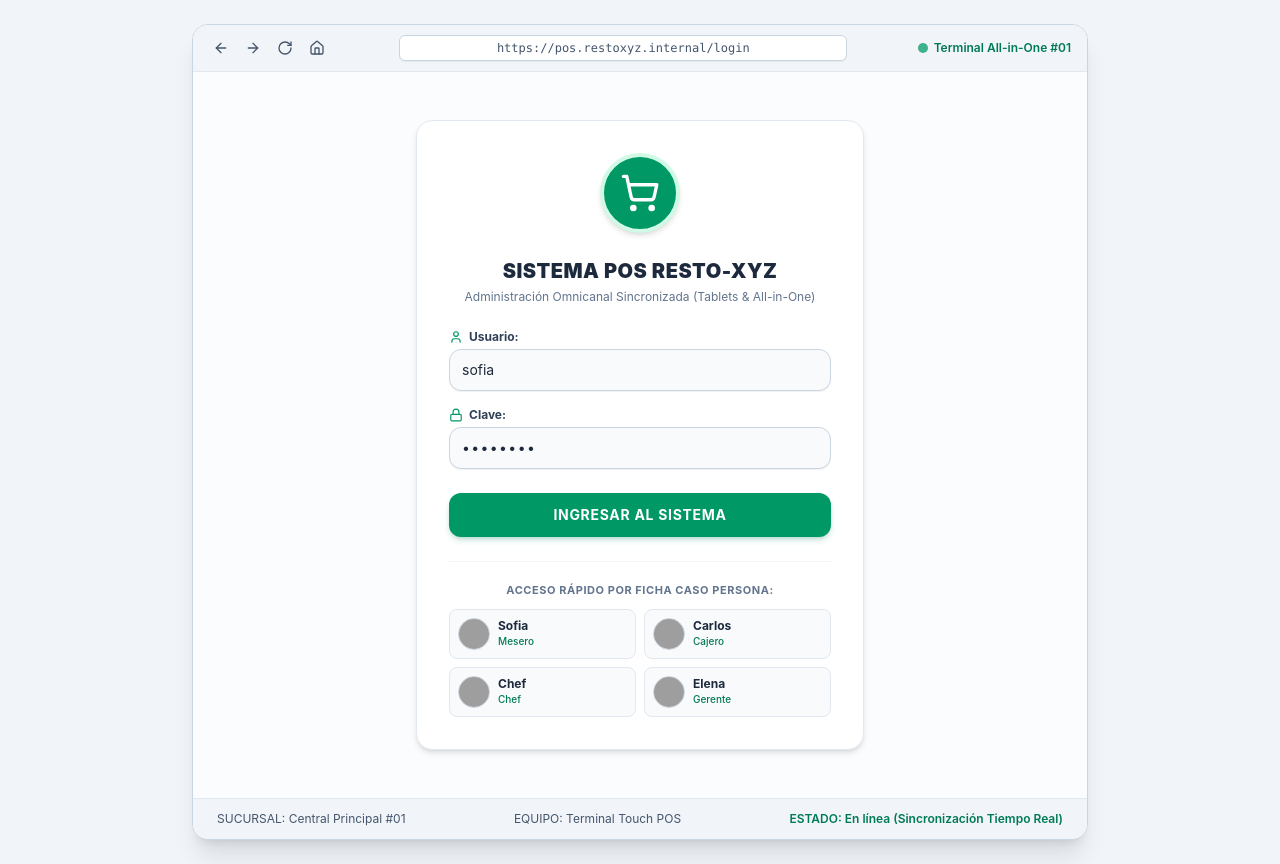
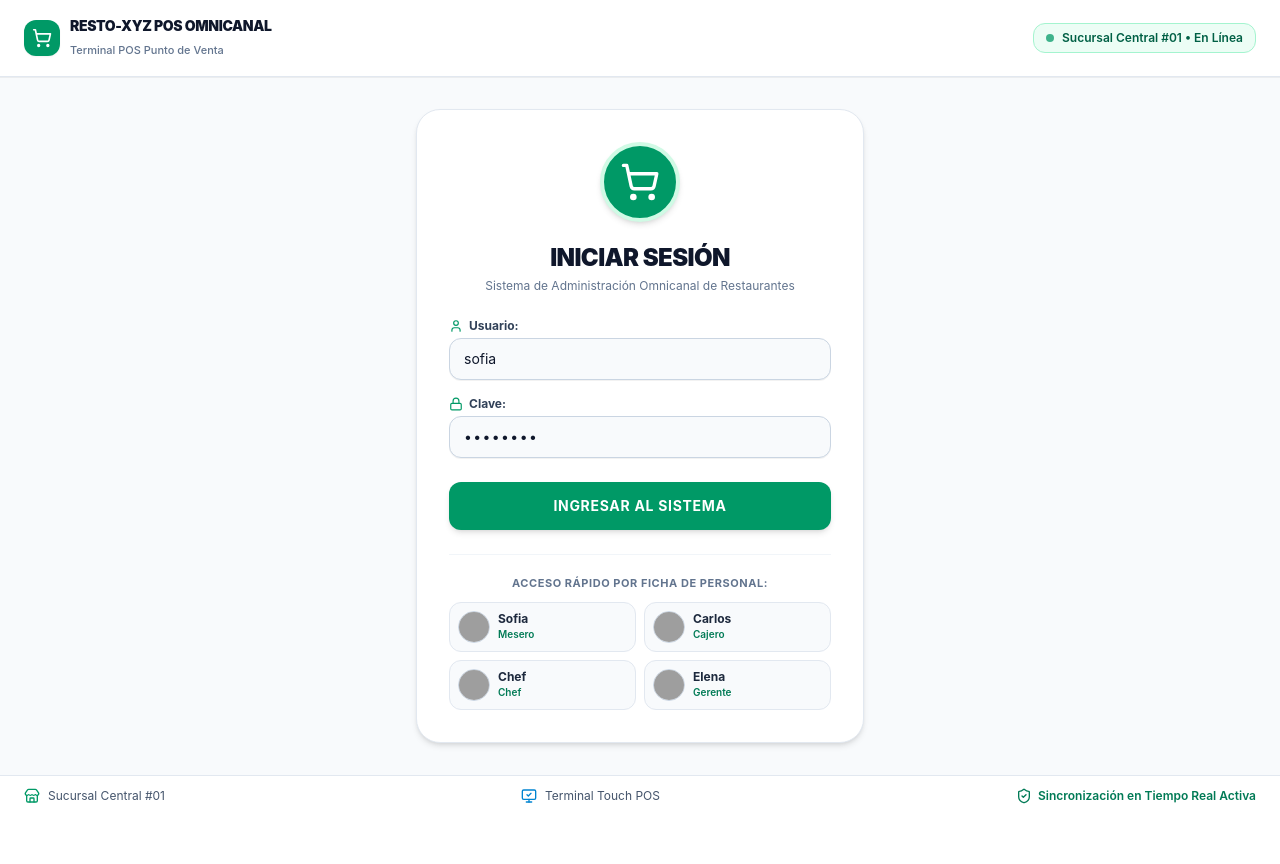
Before and after one commit to alexcastroac63/POSVENTA, a React (Vite) app: page / in a window 1280 px wide. After the commit the page ends 816 px from the top, so only its background shows below. Built offline with nearby package versions, Linux system fonts and the light colour scheme; grey boxes are pictures that could not be loaded.

Commit message:
refactor(ui): remove device simulation frames
Simplify the interface by removing artificial laptop and tablet frames in favor of a clean, native full-screen layout.

```diff
--- a/docker-compose.yml
+++ b/docker-compose.yml
@@ -1,5 +1,3 @@
-version: '3.8'
-
 services:
   # 1. Frontend Web App (React Native Web + Vite SPA)
   restoxyz-frontend:
@@ -42,9 +40,9 @@ services:
     networks:
       - restaurant-net
 
-  # 3. Docker tipo S3 para almacenamiento de imágenes (MinIO S3-Compatible)
+  # 3. Docker tipo S3 para almacenamiento de imágenes (MinIO S3-Compatible de Quay.io)
   minio-s3:
-    image: minio/minio:latest
+    image: quay.io/minio/minio:latest
     container_name: restoxyz-s3-storage
     restart: always
     ports:
--- a/src/components/auth/LoginScreen.tsx
+++ b/src/components/auth/LoginScreen.tsx
@@ -6,10 +6,10 @@
 import React, { useState } from 'react';
 import { useRestaurant } from '../../context/RestaurantContext';
 import { INITIAL_USERS } from '../../data/initialData';
-import { ShoppingCart, ArrowLeft, ArrowRight, RotateCw, Home, Lock, User as UserIcon } from 'lucide-react';
+import { ShoppingCart, Lock, User as UserIcon, Store, MonitorCheck, ShieldCheck } from 'lucide-react';
 
 export const LoginScreen: React.FC = () => {
-  const { login } = useRestaurant();
+  const { login, branch } = useRestaurant();
   const [username, setUsername] = useState('sofia');
   const [password, setPassword] = useState('••••••••');
   const [errorMsg, setErrorMsg] = useState('');
@@ -31,40 +31,40 @@ export const LoginScreen: React.FC = () => {
   };
 
   return (
-    <div className="min-h-screen bg-slate-100 flex flex-col items-center justify-center p-3 sm:p-6 font-sans">
-      {/* Wireframe Window Shell (Executive Light Theme) */}
-      <div className="w-full max-w-4xl bg-white border border-slate-300 rounded-2xl shadow-xl overflow-hidden flex flex-col">
-        {/* Browser Title Bar */}
-        <div className="bg-slate-100 px-4 py-2.5 border-b border-slate-200 flex items-center justify-between gap-3 text-slate-600">
-          <div className="flex items-center gap-2">
-            <button className="p-1 hover:text-slate-900 transition"><ArrowLeft className="w-4 h-4" /></button>
-            <button className="p-1 hover:text-slate-900 transition"><ArrowRight className="w-4 h-4" /></button>
-            <button className="p-1 hover:text-slate-900 transition"><RotateCw className="w-4 h-4" /></button>
-            <button className="p-1 hover:text-slate-900 transition"><Home className="w-4 h-4" /></button>
+    <div className="min-h-screen bg-slate-50 flex flex-col justify-between font-sans">
+      {/* Clean Executive Top Bar */}
+      <header className="px-6 py-4 bg-white border-b border-slate-200 flex items-center justify-between shadow-2xs">
+        <div className="flex items-center gap-2.5">
+          <div className="w-9 h-9 rounded-xl bg-emerald-600 flex items-center justify-center text-white shadow-xs">
+            <ShoppingCart className="w-5 h-5" />
           </div>
-          <div className="flex-1 max-w-md bg-white border border-slate-300 rounded-md px-3 py-1 text-xs text-center text-slate-600 font-mono shadow-2xs">
-            https://pos.restoxyz.internal/login
-          </div>
-          <div className="flex items-center gap-1.5 text-xs text-emerald-700 font-semibold">
-            <span className="w-2.5 h-2.5 rounded-full bg-emerald-600 animate-pulse"></span>
-            Terminal All-in-One #01
+          <div>
+            <h1 className="text-sm font-black text-slate-900 uppercase tracking-tight">
+              RESTO-XYZ POS OMNICANAL
+            </h1>
+            <span className="text-[11px] text-slate-500 font-medium">Terminal POS Punto de Venta</span>
           </div>
         </div>
 
-        {/* Inner Canvas */}
-        <div className="p-6 md:p-12 flex flex-col items-center justify-center min-h-[520px] bg-slate-50/60">
-          {/* Central Login Box matching the wireframe */}
-          <div className="w-full max-w-md bg-white border border-slate-200 rounded-2xl p-8 shadow-md flex flex-col items-center">
-            {/* Round Green Cart Icon (Direct representation of Blank diagram (7).svg) */}
-            <div className="w-20 h-20 rounded-full bg-emerald-600 border-4 border-emerald-100 flex items-center justify-center shadow-md mb-6">
+        <div className="flex items-center gap-2 bg-emerald-50 border border-emerald-200 text-emerald-800 px-3 py-1.5 rounded-xl text-xs font-semibold">
+          <span className="w-2 h-2 rounded-full bg-emerald-600 animate-pulse"></span>
+          <span>{branch} • En Línea</span>
+        </div>
+      </header>
+
+      {/* Main Login Canvas */}
+      <div className="flex-1 flex items-center justify-center p-4 sm:p-8">
+        <div className="w-full max-w-md bg-white border border-slate-200 rounded-3xl p-8 shadow-md flex flex-col items-center">
+          {/* Round Green Cart Icon (Wireframe Logo) */}
+          <div className="w-20 h-20 rounded-full bg-emerald-600 border-4 border-emerald-100 flex items-center justify-center shadow-md mb-5">
             <ShoppingCart className="w-10 h-10 text-white" />
           </div>
 
-            <h1 className="text-xl font-black text-slate-800 tracking-wide uppercase mb-1">
-              Sistema POS Resto-XYZ
-            </h1>
+          <h2 className="text-2xl font-black text-slate-900 tracking-tight uppercase mb-1">
+            Iniciar Sesión
+          </h2>
           <p className="text-xs text-slate-500 mb-6 text-center">
-              Administración Omnicanal Sincronizada (Tablets & All-in-One)
+            Sistema de Administración Omnicanal de Restaurantes
           </p>
 
           <form onSubmit={handleSubmit} className="w-full space-y-4">
@@ -76,7 +76,7 @@ export const LoginScreen: React.FC = () => {
                 type="text"
                 value={username}
                 onChange={(e) => setUsername(e.target.value)}
-                  className="w-full bg-slate-50 border border-slate-300 rounded-xl px-3 py-2.5 text-sm text-slate-800 placeholder-slate-400 focus:bg-white focus:outline-none focus:border-emerald-600 focus:ring-1 focus:ring-emerald-600 transition shadow-2xs"
+                className="w-full bg-slate-50 border border-slate-300 rounded-xl px-3.5 py-2.5 text-sm text-slate-900 placeholder-slate-400 focus:bg-white focus:outline-none focus:border-emerald-600 focus:ring-1 focus:ring-emerald-600 transition shadow-2xs"
                 placeholder="Ej: sofia o cajero"
               />
             </div>
@@ -89,7 +89,7 @@ export const LoginScreen: React.FC = () => {
                 type="password"
                 value={password}
                 onChange={(e) => setPassword(e.target.value)}
-                  className="w-full bg-slate-50 border border-slate-300 rounded-xl px-3 py-2.5 text-sm text-slate-800 placeholder-slate-400 focus:bg-white focus:outline-none focus:border-emerald-600 focus:ring-1 focus:ring-emerald-600 transition tracking-widest shadow-2xs"
+                className="w-full bg-slate-50 border border-slate-300 rounded-xl px-3.5 py-2.5 text-sm text-slate-900 placeholder-slate-400 focus:bg-white focus:outline-none focus:border-emerald-600 focus:ring-1 focus:ring-emerald-600 transition tracking-widest shadow-2xs"
                 placeholder="••••••••"
               />
             </div>
@@ -98,23 +98,23 @@ export const LoginScreen: React.FC = () => {
 
             <button
               type="submit"
-                className="w-full mt-2 bg-emerald-600 hover:bg-emerald-700 active:scale-[0.98] text-white font-bold py-3 px-4 rounded-xl shadow-md shadow-emerald-700/20 transition text-sm uppercase tracking-wider cursor-pointer"
+              className="w-full mt-2 bg-emerald-600 hover:bg-emerald-700 active:scale-[0.98] text-white font-bold py-3.5 px-4 rounded-xl shadow-md transition text-sm uppercase tracking-wider cursor-pointer"
             >
               Ingresar al Sistema
             </button>
           </form>
 
-            {/* Quick Persona Access (Per spec requirements) */}
+          {/* Quick Persona Access */}
           <div className="w-full mt-6 pt-5 border-t border-slate-100">
             <p className="text-[11px] font-bold text-slate-500 uppercase tracking-wider mb-2.5 text-center">
-                Acceso Rápido por Ficha Caso Persona:
+              Acceso Rápido por Ficha de Personal:
             </p>
             <div className="grid grid-cols-2 gap-2">
               {INITIAL_USERS.map((user) => (
                 <button
                   key={user.id}
                   onClick={() => login(user)}
-                    className="flex items-center gap-2 p-2 bg-slate-50 hover:bg-emerald-50/70 border border-slate-200 hover:border-emerald-500 rounded-lg text-left transition group"
+                  className="flex items-center gap-2 p-2 bg-slate-50 hover:bg-emerald-50 border border-slate-200 hover:border-emerald-400 rounded-xl text-left transition cursor-pointer group"
                 >
                   <img
                     src={user.avatar}
@@ -123,7 +123,7 @@ export const LoginScreen: React.FC = () => {
                   />
                   <div className="overflow-hidden">
                     <div className="text-xs font-bold text-slate-800 truncate">{user.name.split(' ')[0]}</div>
-                      <div className="text-[10px] text-emerald-700 font-medium capitalize">{user.role}</div>
+                    <div className="text-[10px] text-emerald-700 font-semibold capitalize">{user.role}</div>
                   </div>
                 </button>
               ))}
@@ -132,13 +132,21 @@ export const LoginScreen: React.FC = () => {
         </div>
       </div>
 
-        {/* Footer info matching wireframe */}
-        <div className="bg-slate-100 px-6 py-3 border-t border-slate-200 flex flex-wrap items-center justify-between text-xs text-slate-600 gap-2">
-          <span>SUCURSAL: Central Principal #01</span>
-          <span>EQUIPO: Terminal Touch POS</span>
-          <span className="text-emerald-700 font-semibold">ESTADO: En línea (Sincronización Tiempo Real)</span>
+      {/* Clean Bottom Footer */}
+      <footer className="px-6 py-3 bg-white border-t border-slate-200 flex flex-wrap items-center justify-between text-xs text-slate-600 gap-2">
+        <div className="flex items-center gap-2">
+          <Store className="w-4 h-4 text-emerald-600" />
+          <span>Sucursal Central #01</span>
         </div>
+        <div className="flex items-center gap-2">
+          <MonitorCheck className="w-4 h-4 text-sky-600" />
+          <span>Terminal Touch POS</span>
         </div>
+        <div className="flex items-center gap-1.5 text-emerald-700 font-semibold">
+          <ShieldCheck className="w-4 h-4" />
+          <span>Sincronización en Tiempo Real Activa</span>
+        </div>
+      </footer>
     </div>
   );
 };
--- a/src/components/devops/SprintAndDevOpsHub.tsx
+++ b/src/components/devops/SprintAndDevOpsHub.tsx
@@ -28,9 +28,7 @@ export const SprintAndDevOpsHub: React.FC = () => {
     .filter((s) => s.status === 'done')
     .reduce((acc, s) => acc + s.storyPoints, 0);
 
-  const dockerComposeSnippet = `version: '3.8'
-
-services:
+  const dockerComposeSnippet = `services:
   # 1. Frontend Web App (React Native Web + Vite SPA)
   restoxyz-frontend:
     build:
@@ -72,9 +70,9 @@ services:
     networks:
       - restaurant-net
 
-  # 3. Docker tipo S3 para almacenamiento de imágenes (MinIO S3-Compatible)
+  # 3. Docker tipo S3 para almacenamiento de imágenes (MinIO S3-Compatible de Quay.io)
   minio-s3:
-    image: minio/minio:latest
+    image: quay.io/minio/minio:latest
     container_name: restoxyz-s3-storage
     restart: always
     ports:
```
Also changed, not shown: src/App.tsx (+5 -52 lines), src/components/channel/ChannelSelectScreen.tsx (+36 -64 lines), src/components/layout/TopNavbar.tsx (+5 -57 lines), src/components/pos/PosOrderingScreen.tsx (+11 -26 lines). Lines whose indentation alone changed are shown as unchanged.
